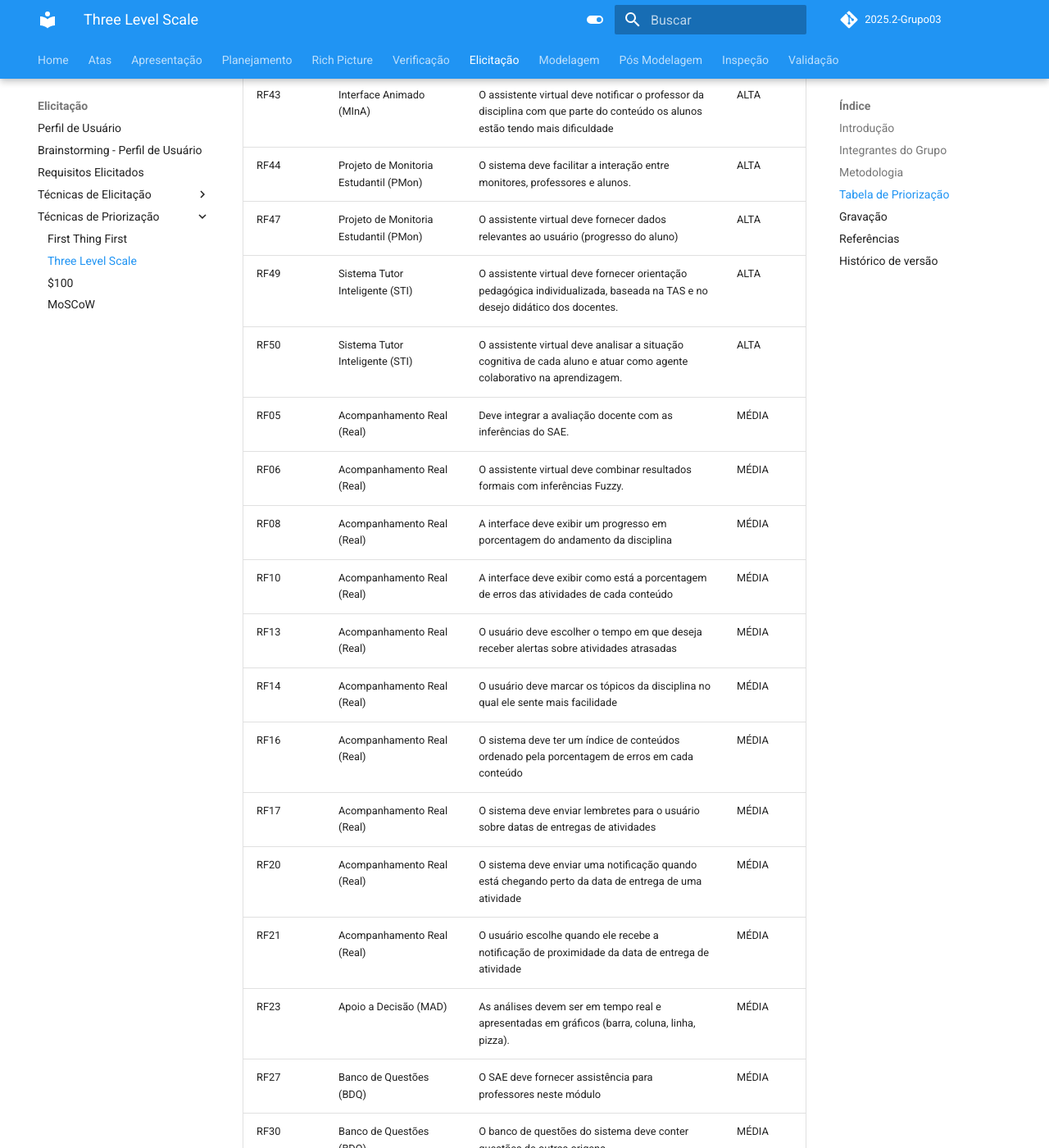
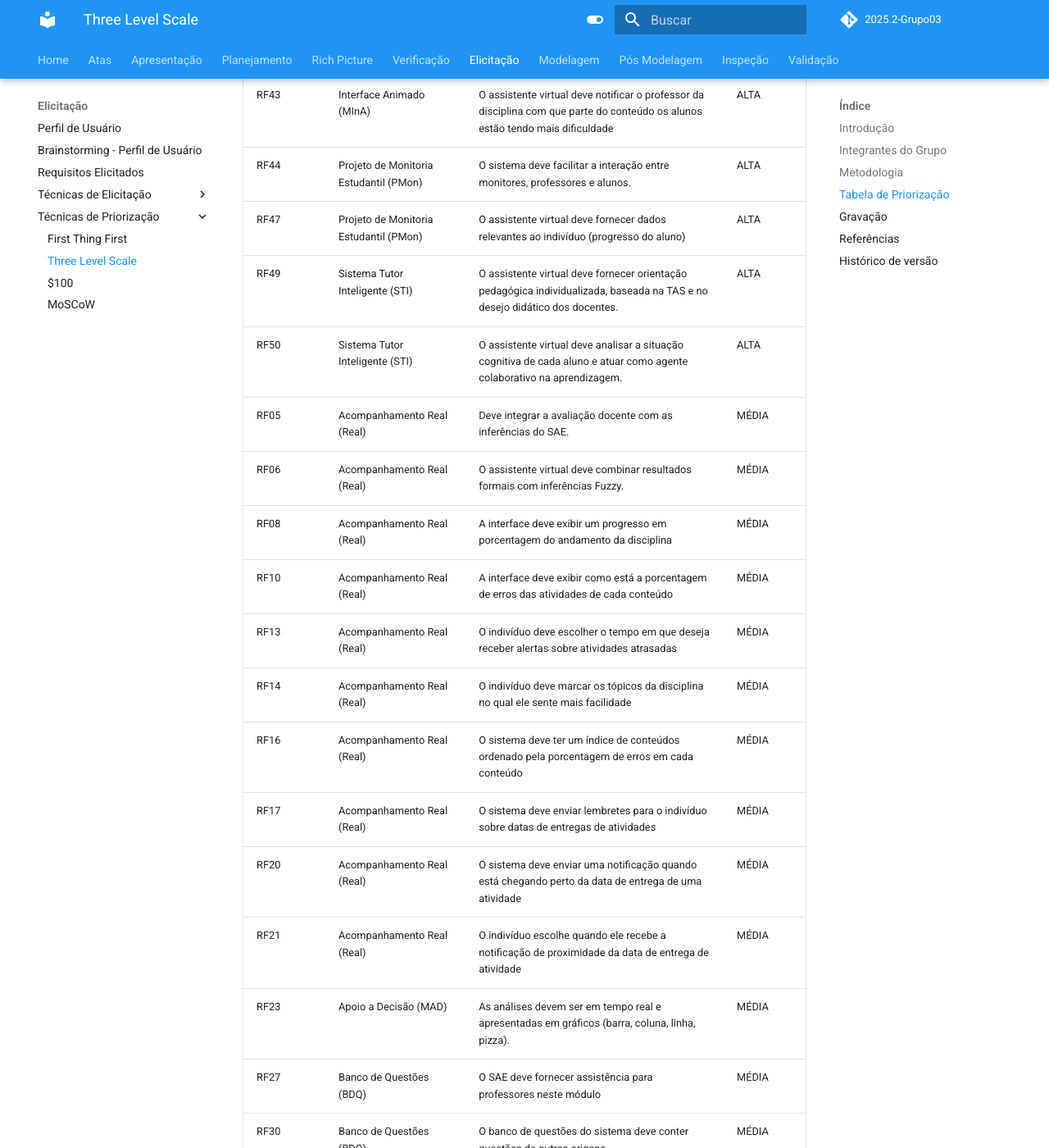
Before and after one commit to Requisitos-de-Software/2025.2-Grupo03, an MkDocs documentation site: the page built from docs/Elicitacao/three_level_scale.md, in a window 1280 px wide and 1400 px high, scrolled down 2781 px. Shown: the whole window at 82% size. Built offline with MkDocs 1.6.1 and Material for MkDocs 9.7.7, drawn with Linux system fonts in a browser that asks for light colours; comment, search, counter and statistics services are not loaded; some of the changed text lies outside the part shown.

Commit message:
Update three_level_scale.md

```diff
--- a/docs/Elicitacao/three_level_scale.md
+++ b/docs/Elicitacao/three_level_scale.md
@@ -31,9 +31,9 @@ A Tabela 2 apresenta a priorização dos requisitos, organizada em ordem decresc
 | RF04 | Acompanhamento Real (Real)       | O sistema deve agregar o processo formal de avaliação (Plano de Ensino) com o ambiente virtual.                   | ALTA       |
 | RF07 | Acompanhamento Real (Real)       | A interface deve conter o progresso do aluno na disciplina toda                                                   | ALTA       |
 | RF09 | Acompanhamento Real (Real)       | A interface deve exibir como está a porcentagem de acertos das atividades de cada conteúdo                        | ALTA       |
-| RF12 | Acompanhamento Real (Real)       | A interface deve exibir a média do usuário após a atividade                                                       | ALTA       |
+| RF12 | Acompanhamento Real (Real)       | A interface deve exibir a média do indivíduo após a atividade                                                       | ALTA       |
 | RF18 | Acompanhamento Real (Real)       | O sistema deve possuir vídeo aula                                                                                 | ALTA       |
-| RF19 | Acompanhamento Real (Real)       | O sistema deve pedir ao usuário a melhor forma de caminho de notificação                                          | ALTA       |
+| RF19 | Acompanhamento Real (Real)       | O sistema deve pedir ao indivíduo a melhor forma de caminho de notificação                                          | ALTA       |
 | RF22 | Apoio a Decisão (MAD)            | O sistema deve fornecer dados e informações analíticas em diferentes níveis (individual, turma, entre turmas).    | ALTA       |
 | RF24 | Apoio a Decisão (MAD)            | Deve mostrar como o desempenho está sendo calculado.                                                              | ALTA       |
 | RF25 | Banco de Questões (BDQ)          | O sistema deve permitir a criação e organização de questões interativas para apoiar o ensino-aprendizagem.        | ALTA       |
@@ -46,22 +46,22 @@ A Tabela 2 apresenta a priorização dos requisitos, organizada em ordem decresc
 | RF35 | Cooperação (Integra)             | A integração deve reduzir o esforço de professores e monitores, centralizando informações sobre atividades e desempenho. | ALTA       |
 | RF36 | Interface Animado (MInA)         | O sistema deve criar um personagem antropomórfico para interação direta com o estudante.                          | ALTA       |
 | RF37 | Interface Animado (MInA)         | A interação deve visar a compreensão da situação de aprendizagem.                                                 | ALTA       |
-| RF40 | Interface Animado (MInA)         | O assistente virtual deve ser customizável pelo usuário                                                           | ALTA       |
+| RF40 | Interface Animado (MInA)         | O assistente virtual deve ser customizável pelo indivíduo                                                           | ALTA       |
 | RF43 | Interface Animado (MInA)         | O assistente virtual deve notificar o professor da disciplina com que parte do conteúdo os alunos estão tendo mais dificuldade | ALTA |
 | RF44 | Projeto de Monitoria Estudantil (PMon) | O sistema deve facilitar a interação entre monitores, professores e alunos.                                  | ALTA       |
-| RF47 | Projeto de Monitoria Estudantil (PMon) | O assistente virtual deve fornecer dados relevantes ao usuário (progresso do aluno)                           | ALTA       |
+| RF47 | Projeto de Monitoria Estudantil (PMon) | O assistente virtual deve fornecer dados relevantes ao indivíduo (progresso do aluno)                           | ALTA       |
 | RF49 | Sistema Tutor Inteligente (STI)  | O assistente virtual deve fornecer orientação pedagógica individualizada, baseada na TAS e no desejo didático dos docentes. | ALTA |
 | RF50 | Sistema Tutor Inteligente (STI)  | O assistente virtual deve analisar a situação cognitiva de cada aluno e atuar como agente colaborativo na aprendizagem. | ALTA |
 | RF05 | Acompanhamento Real (Real)       | Deve integrar a avaliação docente com as inferências do SAE.                                                      | MÉDIA      |
 | RF06 | Acompanhamento Real (Real)       | O assistente virtual deve combinar resultados formais com inferências Fuzzy.                                      | MÉDIA      |
 | RF08 | Acompanhamento Real (Real)       | A interface deve exibir um progresso em porcentagem do andamento da disciplina                                    | MÉDIA      |
 | RF10 | Acompanhamento Real (Real)       | A interface deve exibir como está a porcentagem de erros das atividades de cada conteúdo                          | MÉDIA      |
-| RF13 | Acompanhamento Real (Real)       | O usuário deve escolher o tempo em que deseja receber alertas sobre atividades atrasadas                          | MÉDIA      |
-| RF14 | Acompanhamento Real (Real)       | O usuário deve marcar os tópicos da disciplina no qual ele sente mais facilidade                                  | MÉDIA      |
+| RF13 | Acompanhamento Real (Real)       | O indivíduo deve escolher o tempo em que deseja receber alertas sobre atividades atrasadas                          | MÉDIA      |
+| RF14 | Acompanhamento Real (Real)       | O indivíduo deve marcar os tópicos da disciplina no qual ele sente mais facilidade                                  | MÉDIA      |
 | RF16 | Acompanhamento Real (Real)       | O sistema deve ter um índice de conteúdos ordenado pela porcentagem de erros em cada conteúdo                     | MÉDIA      |
-| RF17 | Acompanhamento Real (Real)       | O sistema deve enviar lembretes para o usuário sobre datas de entregas de atividades                              | MÉDIA      |
+| RF17 | Acompanhamento Real (Real)       | O sistema deve enviar lembretes para o indivíduo sobre datas de entregas de atividades                              | MÉDIA      |
 | RF20 | Acompanhamento Real (Real)       | O sistema deve enviar uma notificação quando está chegando perto da data de entrega de uma atividade              | MÉDIA      |
-| RF21 | Acompanhamento Real (Real)       | O usuário escolhe quando ele recebe a notificação de proximidade da data de entrega de atividade                  | MÉDIA      |
+| RF21 | Acompanhamento Real (Real)       | O indivíduo escolhe quando ele recebe a notificação de proximidade da data de entrega de atividade                  | MÉDIA      |
 | RF23 | Apoio a Decisão (MAD)            | As análises devem ser em tempo real e apresentadas em gráficos (barra, coluna, linha, pizza).                     | MÉDIA      |
 | RF27 | Banco de Questões (BDQ)          | O SAE deve fornecer assistência para professores neste módulo                                                     | MÉDIA      |
 | RF30 | Banco de Questões (BDQ)          | O banco de questões do sistema deve conter questões de outras origens                                             | MÉDIA      |
@@ -70,7 +70,7 @@ A Tabela 2 apresenta a priorização dos requisitos, organizada em ordem decresc
 | RF41 | Interface Animado (MInA)         | O assistente virtual deve sugerir questões com o conteúdo da vídeo aula                                           | MÉDIA      |
 | RF46 | Projeto de Monitoria Estudantil (PMon) | O assistente virtual deve acompanhar interações                                                               | MÉDIA      |
 | RF11 | Acompanhamento Real (Real)       | A interface deve exibir a média geral da turma em cada atividade                                                  | BAIXA      |
-| RF15 | Acompanhamento Real (Real)       | O sistema deve enviar notificações para lembrar o usuário de revisar conteúdos passados                           | BAIXA      |
+| RF15 | Acompanhamento Real (Real)       | O sistema deve enviar notificações para lembrar o indivíduo de revisar conteúdos passados                           | BAIXA      |
 | RF34 | Cooperação (Integra)             | O sistema deve integrar outros softwares educacionais (como AVAs).                                                | BAIXA      |
 | RF42 | Interface Animado (MInA)         | O assistente virtual deve notificar qual conteúdo o aluno está tendo mais dificuldade                             | BAIXA      |
 | RF45 | Projeto de Monitoria Estudantil (PMon) | Deve fornecer chat síncrono para interação a distância.                                                       | BAIXA      |
@@ -82,7 +82,7 @@ A Tabela 2 apresenta a priorização dos requisitos, organizada em ordem decresc
 
 
 ## Gravação
-A Tabela 3 apresenta as informações do usuário que participou da etapa de priorização, incluindo seu nome e dados sobre a gravação, como data, hora e local.
+A Tabela 3 apresenta as informações do indivíduo que participou da etapa de priorização, incluindo seu nome e dados sobre a gravação, como data, hora e local.
 
 <div align="center"><strong>Tabela 3: Usuário Real e Informações da Gravação</strong></div>
 
```
